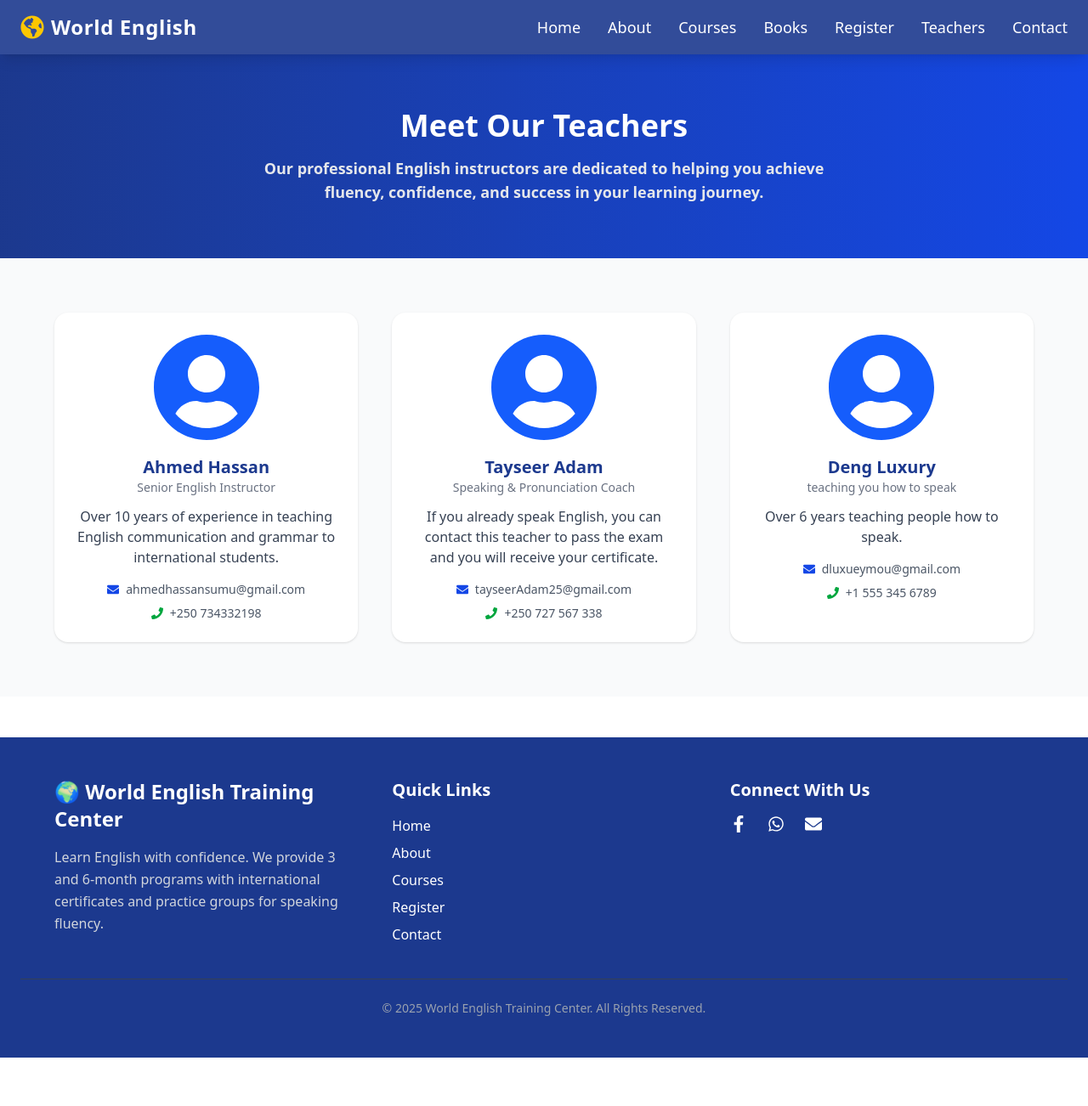
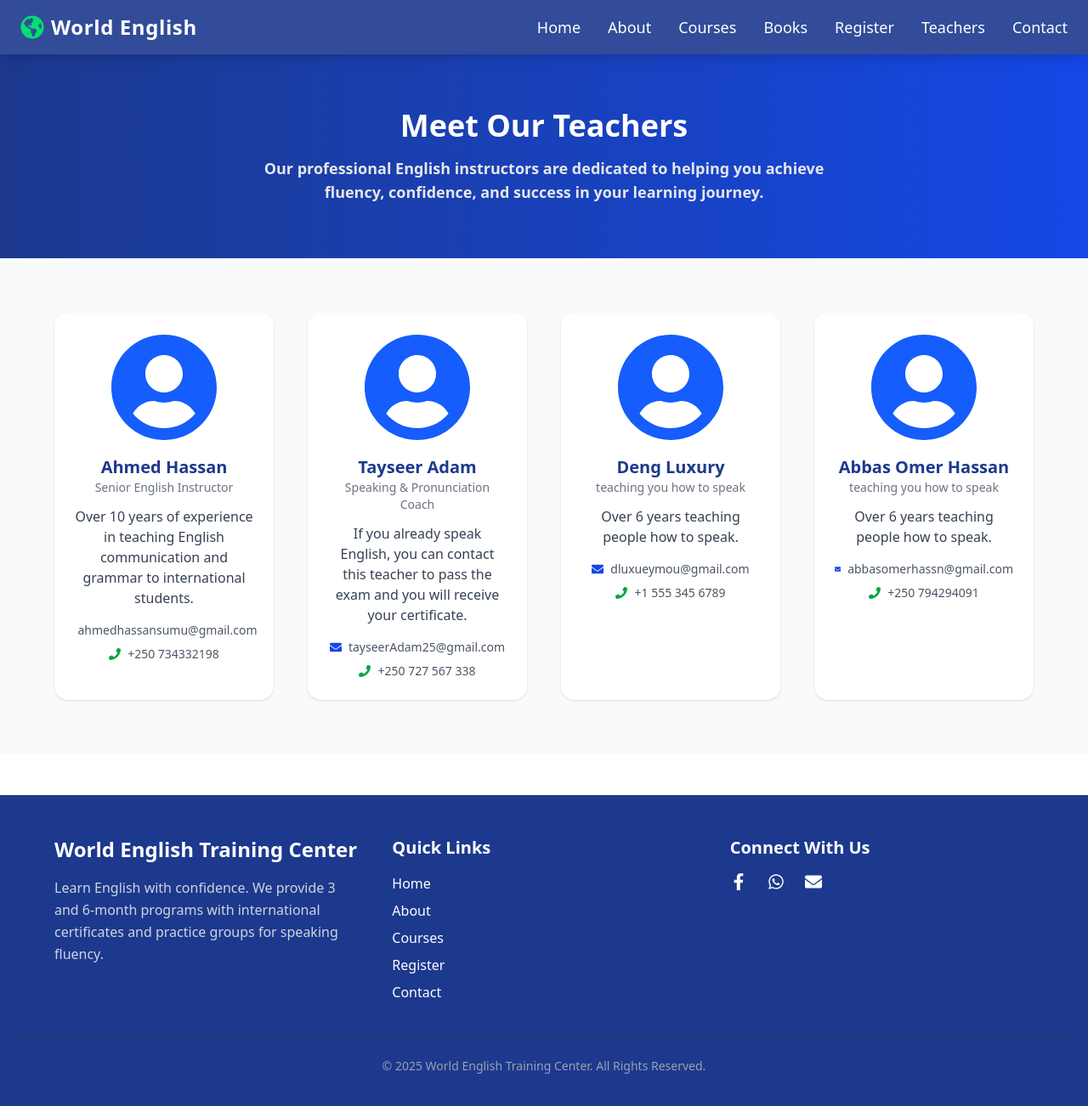
Before and after one commit to Abbaslewa/Login-Using-Next.js, a Next.js app: page /teachers in a window 1280 px wide. Shown: the top 1302 px of the page at 85% size. Before the commit the page ends 1245 px from the top, so only its background shows below. Built offline with nearby package versions, Linux system fonts and the light colour scheme.

Commit message:
updating

```diff
--- a/app/components/Footer.tsx
+++ b/app/components/Footer.tsx
@@ -9,7 +9,7 @@ export default function Footer() {
 
         <div>
           <h2 className="text-xl sm:text-2xl font-bold mb-3 sm:mb-4">
-            🌍 World English Training Center
+             World English Training Center
           </h2>
           <p className="text-gray-300 text-sm sm:text-base leading-relaxed">
             Learn English with confidence. We provide 3 and 6-month programs
@@ -25,27 +25,27 @@ export default function Footer() {
           </h3>
           <ul className="space-y-2 text-sm sm:text-base">
             <li>
-              <Link href="/" className="hover:text-yellow-400 transition">
+              <Link href="/" className="hover:text-green-400 transition">
                 Home
               </Link>
             </li>
             <li>
-              <Link href="/about" className="hover:text-yellow-400 transition">
+              <Link href="/about" className="hover:text-green-400 transition">
                 About
               </Link>
             </li>
             <li>
-              <Link href="/courses" className="hover:text-yellow-400 transition">
+              <Link href="/courses" className="hover:text-green-400 transition">
                 Courses
               </Link>
             </li>
             <li>
-              <Link href="/register" className="hover:text-yellow-400 transition">
+              <Link href="/register" className="hover:text-green-400 transition">
                 Register
               </Link>
             </li>
             <li>
-              <Link href="/contact" className="hover:text-yellow-400 transition">
+              <Link href="/contact" className="hover:text-green-400 transition">
                 Contact
               </Link>
             </li>
@@ -62,7 +62,7 @@ export default function Footer() {
               href="https://facebook.com"
               target="_blank"
               rel="noopener noreferrer"
-              className="hover:text-yellow-400 transition"
+              className="hover:text-green-400 transition"
             >
               <FaFacebookF size={20} />
             </a>
@@ -70,13 +70,13 @@ export default function Footer() {
               href="https://chat.whatsapp.com/KPVY3wV2iosA6nrYlolDaH"
               target="_blank"
               rel="noopener noreferrer"
-              className="hover:text-yellow-400 transition"
+              className="hover:text-green-400 transition"
             >
               <FaWhatsapp size={20} />
             </a>
             <a
               href="mailto:abbasomerhassn@gmail.com"
-              className="hover:text-yellow-400 transition"
+              className="hover:text-green-400 transition"
             >
               <FaEnvelope size={20} />
             </a>
--- a/app/components/Navbar.tsx
+++ b/app/components/Navbar.tsx
@@ -24,10 +24,9 @@ export default function Navbar() {
           href="/"
           className="flex items-center space-x-2 text-2xl font-extrabold tracking-wide"
         >
-          <FaGlobeAmericas size={28} className="text-yellow-400" />
-          <span className="hover:text-yellow-400 transition">World English</span>
+          <FaGlobeAmericas size={28} className="text-green-400" />
+          <span className="hover:text-green-400 transition">World English</span>
         </Link>
-
 
         <div className="hidden md:flex space-x-8 text-lg font-medium">
           {navLinks.map((link) => (
@@ -36,13 +35,11 @@ export default function Navbar() {
               href={link.href}
               className="relative group"
             >
-              <span className="hover:text-yellow-400 transition">{link.name}</span>
-              <span className="absolute left-0 -bottom-1 w-0 h-[2px] bg-yellow-400 transition-all duration-300 group-hover:w-full"></span>
+              <span className="hover:text-green-400 transition">{link.name}</span>
+              <span className="absolute left-0 -bottom-1 w-0 h-[2px] bg-green-400 transition-all duration-300 group-hover:w-full"></span>
             </Link>
           ))}
         </div>
-
-
         <button
           className="md:hidden text-2xl focus:outline-none"
           onClick={() => setIsOpen(!isOpen)}
@@ -63,7 +60,7 @@ export default function Navbar() {
             <Link
               key={link.name}
               href={link.href}
-              className="block hover:text-yellow-400 transition"
+              className="block hover:text-green-400 transition"
               onClick={() => setIsOpen(false)}
             >
               {link.name}
--- a/app/teachers/page.tsx
+++ b/app/teachers/page.tsx
@@ -24,6 +24,13 @@ export default function Teachers() {
       email: "dluxueymou@gmail.com",
       phone: "+1 555 345 6789",
     },
+    {
+      name: "Abbas Omer Hassan",
+      title: "teaching you how to speak  ",
+      bio: "Over 6 years teaching people how to speak.",
+      email: "abbasomerhassn@gmail.com",
+      phone: "+250 794294091",
+    },
   ];
 
   return (
@@ -39,7 +46,7 @@ export default function Teachers() {
 
 
       <section className="py-16 px-6 bg-gray-50">
-        <div className="max-w-6xl mx-auto grid grid-cols-1 sm:grid-cols-2 md:grid-cols-3 gap-10">
+        <div className="max-w-6xl mx-auto grid grid-cols-1 sm:grid-cols-2 md:grid-cols-4 gap-10">
           {teachers.map((teacher, index) => (
             <div
               key={index}
```
